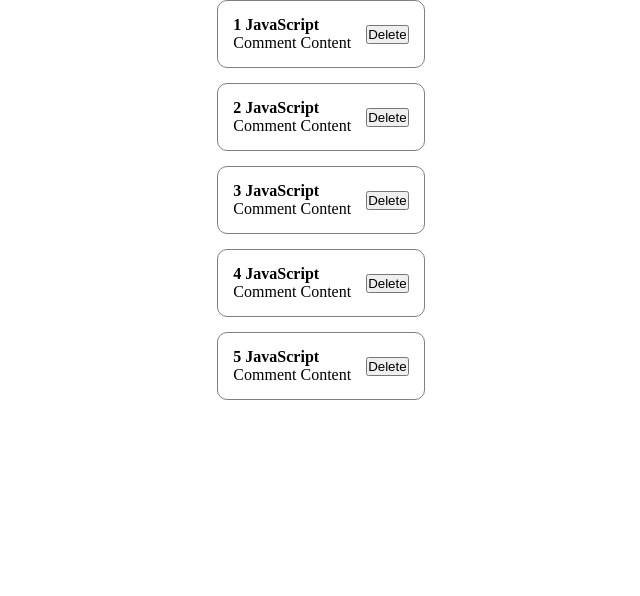
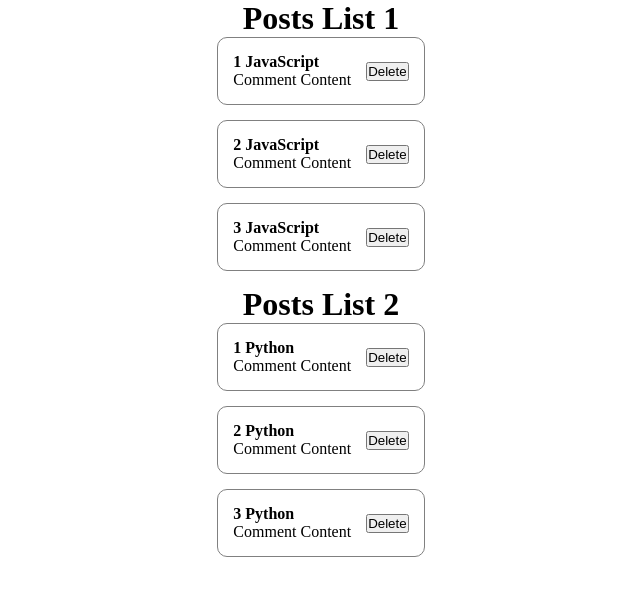
Before and after one commit to puncoviy/reactApp, a React (Create React App) app: page / in a window 1280 px wide. Shown: the top 596 px of the page, without its empty margins (319-959 px from the left). Built offline with nearby package versions, Linux system fonts and the light colour scheme.

Commit message:
feat: add postList rect func

```diff
--- a/src/App.js
+++ b/src/App.js
@@ -3,17 +3,24 @@ import './styles/App.css'
 import ClassCounter from "./components/ClassCounter";
 import Counter from "./components/Counter";
 import PostItem from "./components/PostItem";
+import PostList from "./components/PostList";
 
 function App() {
-    const [value, setValue] = useState('text from input');
+    const [posts, setPosts] = useState([
+        {id: 1, title: 'JavaScript', body: 'Comment Content'},
+        {id: 2, title: 'JavaScript', body: 'Comment Content'},
+        {id: 3, title: 'JavaScript', body: 'Comment Content'}
+    ])
+    const [posts2, setPosts2] = useState([
+        {id: 1, title: 'Python', body: 'Comment Content'},
+        {id: 2, title: 'Python', body: 'Comment Content'},
+        {id: 3, title: 'Python', body: 'Comment Content'}
+    ])
 
     return (
         <div className="App">
-            <PostItem post={{id: 1, title: 'JavaScript', body: 'Comment Content'}} />
-            <PostItem post={{id: 2, title: 'JavaScript', body: 'Comment Content'}} />
-            <PostItem post={{id: 3, title: 'JavaScript', body: 'Comment Content'}} />
-            <PostItem post={{id: 4, title: 'JavaScript', body: 'Comment Content'}} />
-            <PostItem post={{id: 5, title: 'JavaScript', body: 'Comment Content'}} />
+            <PostList posts={posts} title='Posts List 1'/>
+            <PostList posts={posts2} title='Posts List 2'/>
         </div>
     );
 }
--- /dev/null
+++ b/src/components/PostList.jsx
@@ -0,0 +1,15 @@
+import React from 'react';
+import PostItem from './PostItem';
+
+const PostList = ({posts, title}) => {
+    return (
+        <div>
+            <h1>{title}</h1>
+            {posts.map(post =>
+                <PostItem post={post} key={post.id} />
+            )}
+        </div>
+    );
+}
+
+export default PostList;
--- a/src/styles/App.css
+++ b/src/styles/App.css
@@ -11,9 +11,11 @@
 
 .App {
     max-width: 400px;
+    text-align: center;
 }
 
 .post {
+    text-align-last: left;
     display: flex;
     align-items: center;
     gap: 15px;
```
